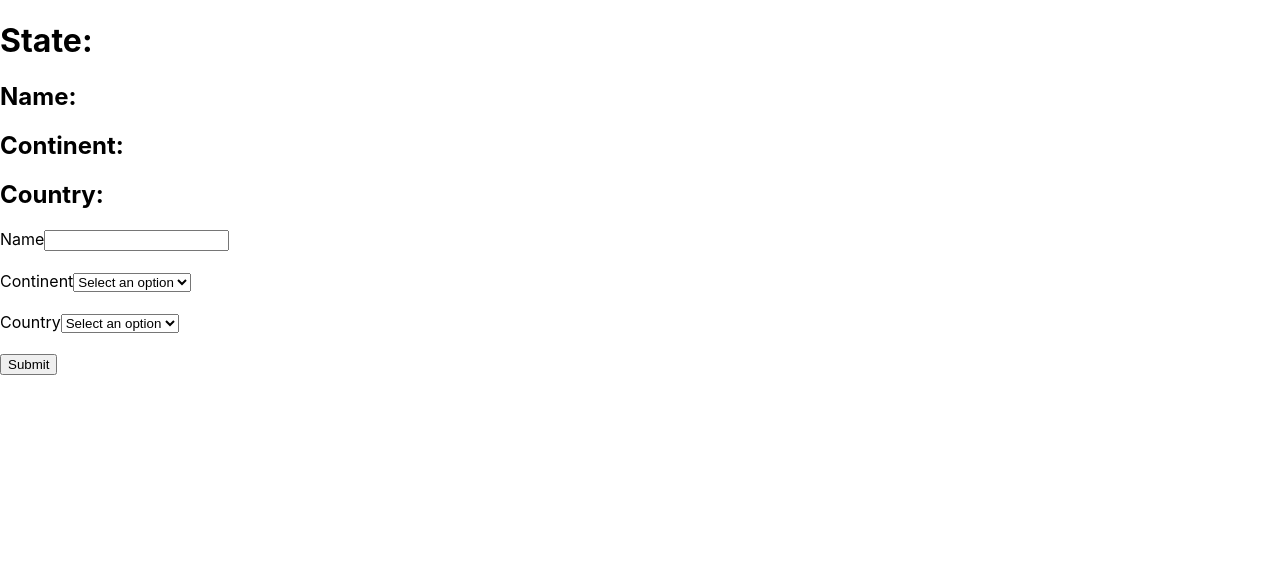
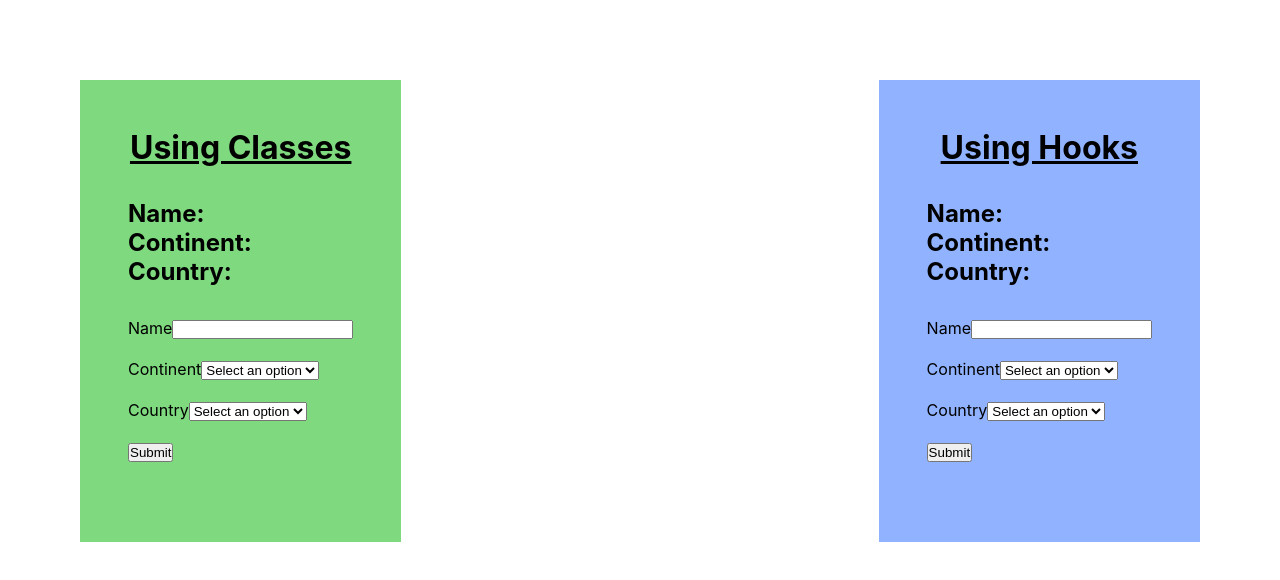
Before and after one commit to IvanGatsinski/react-practise, a React (Create React App) app: page / in a window 1280 px wide. Shown: the top 580 px of the page. Built offline with nearby package versions, Linux system fonts and the light colour scheme.

Commit message:
feature/hooks added

```diff
--- a/src/App.css
+++ b/src/App.css
@@ -1,38 +1,39 @@
-.App {
-  text-align: center;
+* {
+  margin: 0;
+  padding: 0;
+  box-sizing: border-box;
 }
 
-.App-logo {
-  height: 40vmin;
-  pointer-events: none;
+body {
+  margin: 5rem;
 }
 
-@media (prefers-reduced-motion: no-preference) {
-  .App-logo {
-    animation: App-logo-spin infinite 20s linear;
-  }
+.title {
+  padding-bottom: 2rem;
+  text-align: center;
+  font-size: 2rem;
+  font-weight: bold;
+  text-decoration: underline;
 }
 
-.App-header {
-  background-color: #282c34;
-  min-height: 100vh;
+main {
   display: flex;
-  flex-direction: column;
   align-items: center;
-  justify-content: center;
-  font-size: calc(10px + 2vmin);
-  color: white;
+  justify-content: space-between;
 }
 
-.App-link {
-  color: #61dafb;
+section {
+  padding: 3rem;
 }
 
-@keyframes App-logo-spin {
-  from {
-    transform: rotate(0deg);
-  }
-  to {
-    transform: rotate(360deg);
-  }
+section:nth-child(1) {
+  background-color: rgba(0, 179, 0, 0.5);
 }
+
+section:nth-child(2) {
+  background-color: rgba(36, 105, 255, 0.5);
+}
+
+form {
+  padding: 2rem 0;
+}
--- a/src/App.js
+++ b/src/App.js
@@ -1,7 +1,8 @@
 import "./App.css";
 import React from "react";
-import Dropdown from "./components/Dropdown";
-import InputText from "./components/InputText";
+import Section from "./components/utils/Section";
+import ClassForm from "./components/ClassForm";
+import HooksForm from "./components/HooksForm";
 
 const continents = ["Europe", "Asia", "Africa"];
 
@@ -12,69 +13,16 @@ const countries = {
 };
 
 export default class App extends React.Component {
-  state = {
-    name: "",
-    continent: "",
-    country: "",
-  };
-  handleChangeData = (e) => {
-    this.setState({
-      ...this.state,
-      [e.target.name]: e.target.value,
-    });
-  };
-
-  componentDidUpdate(prevProps, prevState) {
-    if (prevState.continent !== this.state.continent) {
-      this.setState({
-        ...this.state,
-        country: "",
-      });
-    }
-  }
-
-  handleFormSubmit = (e) => {
-    e.preventDefault();
-    console.log(this.state);
-  };
-
   render() {
-    const { name, continent, country } = this.state;
     return (
-      <>
-        <div>
-          <h1>State:</h1>
-          <h2>Name: {name}</h2>
-          <h2>Continent: {continent}</h2>
-          <h2>Country: {country}</h2>
-        </div>
-        <form onSubmit={this.handleFormSubmit}>
-          <InputText
-            label="Name"
-            name="name"
-            value={name}
-            handleChange={this.handleChangeData}
-          />
-          <br /><br />
-          <Dropdown
-            label="Continent"
-            options={continents}
-            selected={continent}
-            name="continent"
-            handleChange={this.handleChangeData}
-          />
-          <br /><br />
-          <Dropdown
-            label="Country"
-            options={countries[continent] || []}
-            selected={country}
-            name="country"
-            handleChange={this.handleChangeData}
-          />
-          <br /><br />
-          <button type="submit">Submit</button>
-        </form>
-      </>
+      <main>
+        <Section title="Using Classes">
+          <ClassForm continents={continents} countries={countries} />
+        </Section>
+        <Section title="Using Hooks">
+          <HooksForm continents={continents} countries={countries} />
+        </Section>
+      </main>
     );
   }
 }
--- /dev/null
+++ b/src/components/ClassForm.js
@@ -0,0 +1,71 @@
+import React from "react";
+import Title from "./Title";
+import Dropdown from "./utils/Dropdown";
+import InputText from "./utils/InputText";
+
+export default class ClassForm extends React.Component {
+  state = {
+    name: "",
+    continent: "",
+    country: "",
+  };
+  handleInputs = (e) => {
+    this.setState({
+      ...this.state,
+      [e.target.name]: e.target.value,
+    });
+  };
+
+  componentDidUpdate(prevProps, prevState) {
+    if (prevState.continent !== this.state.continent) {
+      this.setState({
+        ...this.state,
+        country: "",
+      });
+    }
+  }
+
+  handleFormSubmit = (e) => {
+    e.preventDefault();
+    console.log(this.state);
+  };
+
+  render() {
+    const { name, continent, country } = this.state;
+    const { continents, countries } = this.props;
+    return (
+      <>
+        <Title name={name} continent={continent} country={country} />
+        <form onSubmit={this.handleFormSubmit}>
+          <InputText
+            label="Name"
+            name="name"
+            value={name}
+            handleChange={this.handleInputs}
+          />
+          <br />
+          <br />
+          <Dropdown
+            label="Continent"
+            options={continents}
+            selected={continent}
+            name="continent"
+            handleChange={this.handleInputs}
+          />
+          <br />
+          <br />
+          <Dropdown
+            label="Country"
+            options={countries[continent] || []}
+            selected={country}
+            name="country"
+            handleChange={this.handleInputs}
+          />
+          <br />
+          <br />
+          <button type="submit">Submit</button>
+        </form>
+      </>
+    );
+  }
+}
--- /dev/null
+++ b/src/components/HooksForm.js
@@ -0,0 +1,70 @@
+import { useState, useEffect } from "react";
+import Title from "./Title";
+import Dropdown from "./utils/Dropdown";
+import InputText from "./utils/InputText";
+
+export default function HooksForm({ continents, countries }) {
+  const [state, setState] = useState({
+    name: "",
+    continent: "",
+    country: "",
+  });
+
+  const { name, continent, country } = state;
+
+  useEffect(() => {
+    setState((prevState) => {
+      return {
+        ...prevState,
+        country: "",
+      };
+    });
+  }, [continent]);
+
+  const handleInputs = (e) => {
+    setState({
+      ...state,
+      [e.target.name]: e.target.value,
+    });
+  };
+
+  const handleFormSubmit = (e) => {
+    e.preventDefault();
+    console.log(state);
+  };
+
+  return (
+    <>
+      <Title name={name} continent={continent} country={country} />
+      <form onSubmit={handleFormSubmit}>
+        <InputText
+          label="Name"
+          name="name"
+          value={name}
+          handleChange={handleInputs}
+        />
+        <br />
+        <br />
+        <Dropdown
+          label="Continent"
+          options={continents}
+          selected={continent}
+          name="continent"
+          handleChange={handleInputs}
+        />
+        <br />
+        <br />
+        <Dropdown
+          label="Country"
+          options={countries[continent] || []}
+          selected={country}
+          name="country"
+          handleChange={handleInputs}
+        />
+        <br />
+        <br />
+        <button type="submit">Submit</button>
+      </form>
+    </>
+  );
+}
--- /dev/null
+++ b/src/components/Title.js
@@ -0,0 +1,9 @@
+export default function Title({ name, continent, country }) {
+  return (
+    <div>
+      <h2>Name: {name}</h2>
+      <h2>Continent: {continent}</h2>
+      <h2>Country: {country}</h2>
+    </div>
+  );
+}
--- /dev/null
+++ b/src/components/utils/Section.js
@@ -0,0 +1,8 @@
+export default function Section({ children, title }) {
+  return (
+    <section>
+      <p className="title">{title}</p>
+      {children}
+    </section>
+  );
+}
```
Also changed, not shown: src/components/utils/Dropdown.js (renamed from src/components/Dropdown.js), src/components/utils/InputText.js (renamed from src/components/InputText.js).
